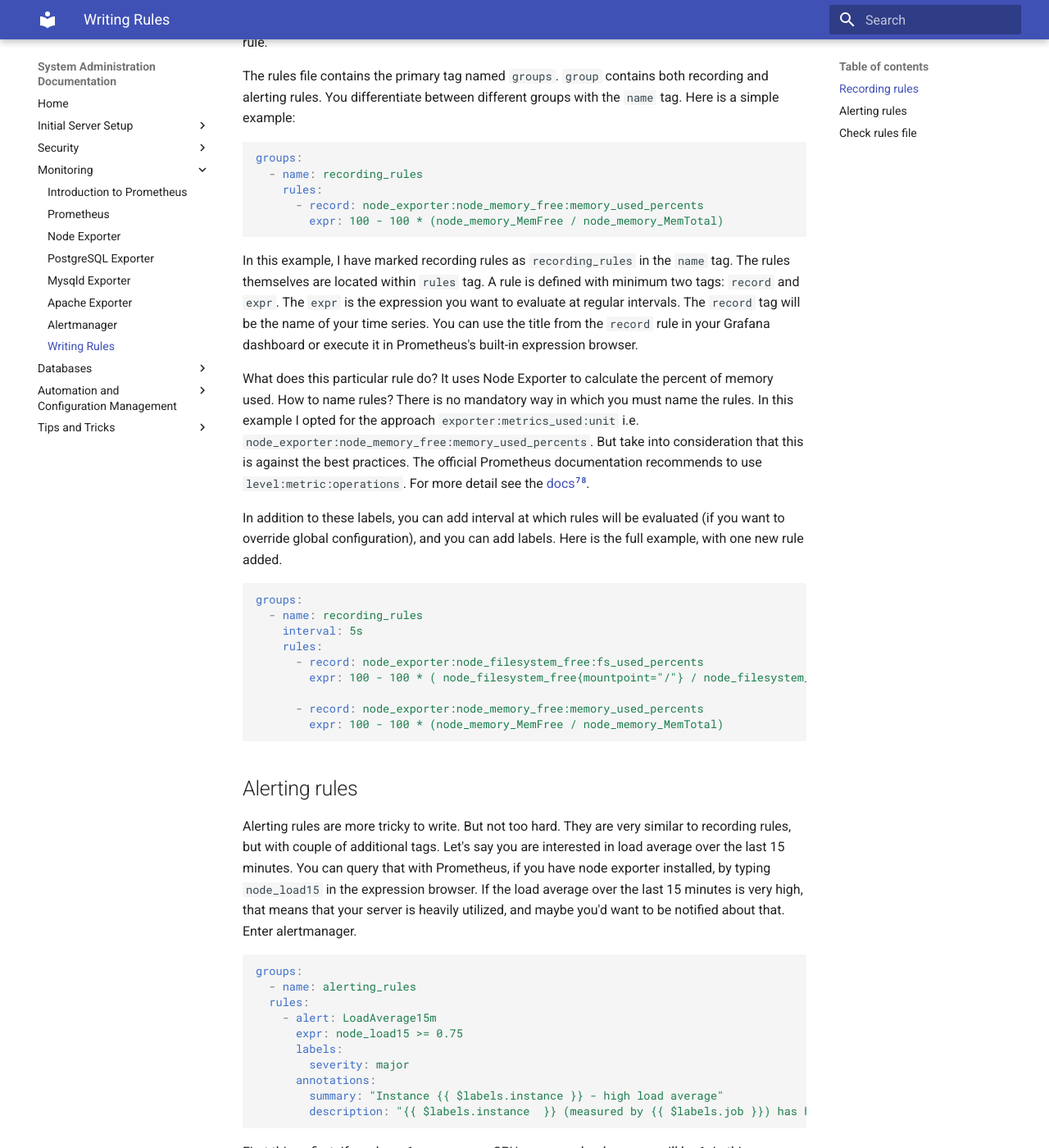
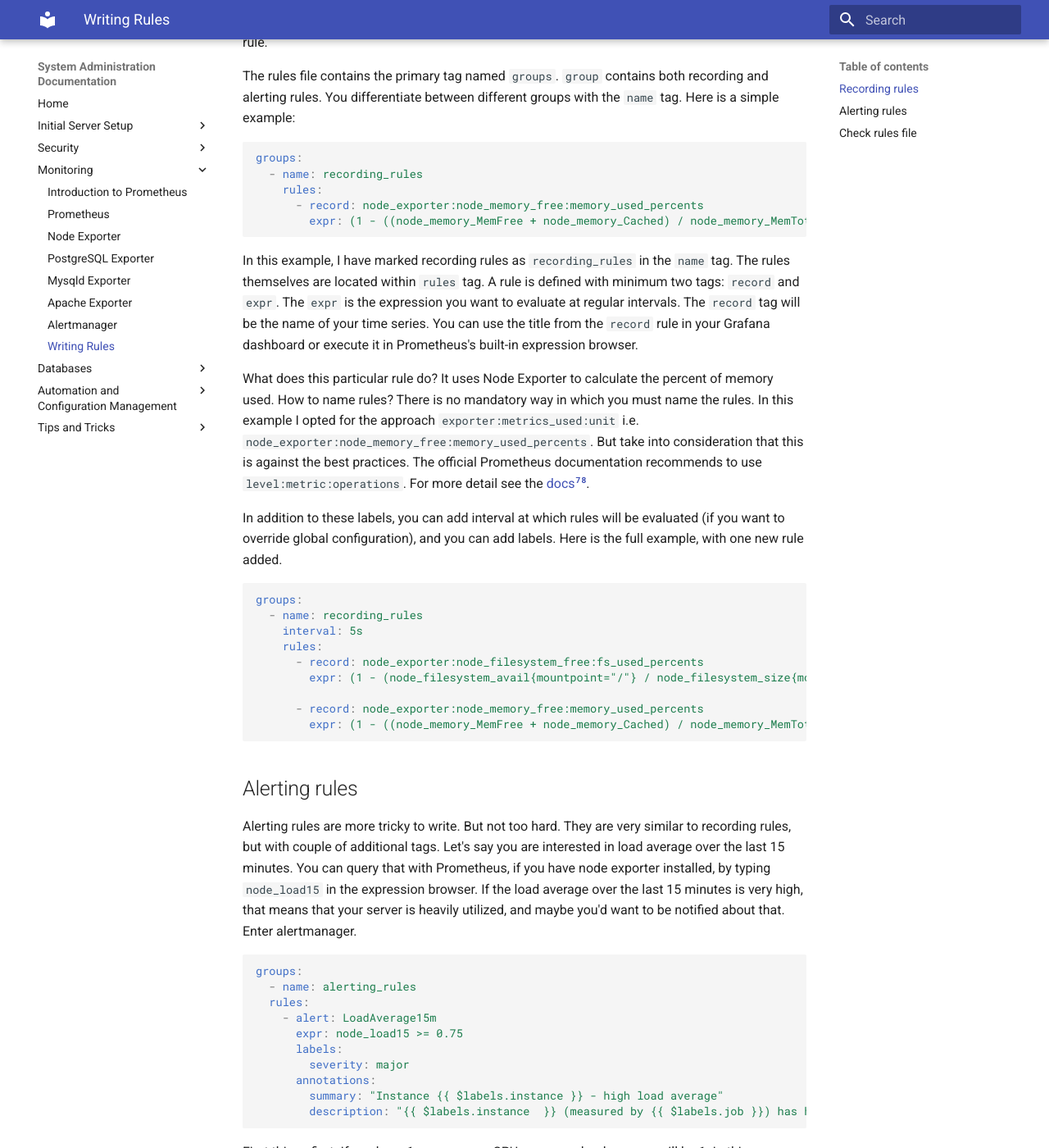
Before and after one commit to petarGitNik/sys-admin-docs, an MkDocs documentation site: the page built from docs/monitoring/rules.md, in a window 1280 px wide and 1400 px high, scrolled down 635 px. Shown: the whole window at 82% size. Built offline with MkDocs 1.6.1 and Material for MkDocs 9.7.7, drawn with Linux system fonts in a browser that asks for light colours; old or Windows-style settings are respelled for this version of MkDocs; some of the changed text lies outside the part shown.

Commit message:
Update mistakes in Prometheus rules

````diff
--- a/docs/monitoring/rules.md
+++ b/docs/monitoring/rules.md
@@ -27,7 +27,7 @@ groups:
   - name: recording_rules
     rules:
       - record: node_exporter:node_memory_free:memory_used_percents
-        expr: 100 - 100 * (node_memory_MemFree / node_memory_MemTotal)
+        expr: (1 - ((node_memory_MemFree + node_memory_Cached) / node_memory_MemTotal)) * 100
 ```
 
 In this example, I have marked recording rules as `recording_rules` in the `name` tag. The rules themselves are located within `rules` tag. A rule is defined with minimum two tags: `record` and `expr`. The `expr` is the expression you want to evaluate at regular intervals. The `record` tag will be the name of your time series. You can use the title from the `record` rule in your Grafana dashboard or execute it in Prometheus's built-in expression browser.
@@ -44,10 +44,10 @@ groups:
     interval: 5s
     rules:
       - record: node_exporter:node_filesystem_free:fs_used_percents
-        expr: 100 - 100 * ( node_filesystem_free{mountpoint="/"} / node_filesystem_size{mountpoint="/"} )
+        expr: (1 - (node_filesystem_avail{mountpoint="/"} / node_filesystem_size{mountpoint="/"})) * 100
 
       - record: node_exporter:node_memory_free:memory_used_percents
-        expr: 100 - 100 * (node_memory_MemFree / node_memory_MemTotal)
+        expr: (1 - ((node_memory_MemFree + node_memory_Cached) / node_memory_MemTotal)) * 100
 ```
 
 ## Alerting rules
@@ -79,10 +79,10 @@ groups:
     interval: 5s
     rules:
       - record: node_exporter:node_filesystem_free:fs_used_percents
-        expr: 100 - 100 * ( node_filesystem_free{mountpoint="/"} / node_filesystem_size{mountpoint="/"} )
+        expr: (1 - (node_filesystem_avail{mountpoint="/"} / node_filesystem_size{mountpoint="/"})) * 100
 
       - record: node_exporter:node_memory_free:memory_used_percents
-        expr: 100 - 100 * (node_memory_MemFree / node_memory_MemTotal)
+        expr: (1 - ((node_memory_MemFree + node_memory_Cached) / node_memory_MemTotal)) * 100
 
   - name: alerting_rules
     rules:
````
